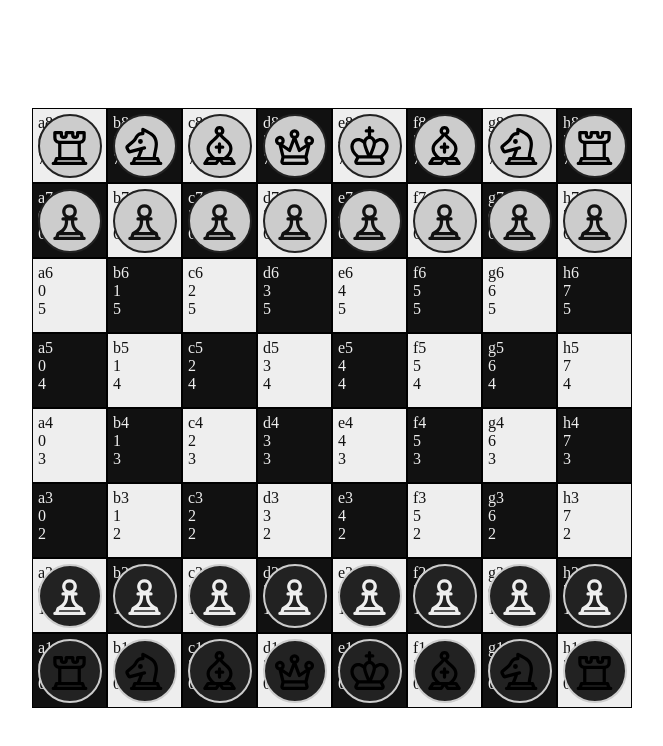
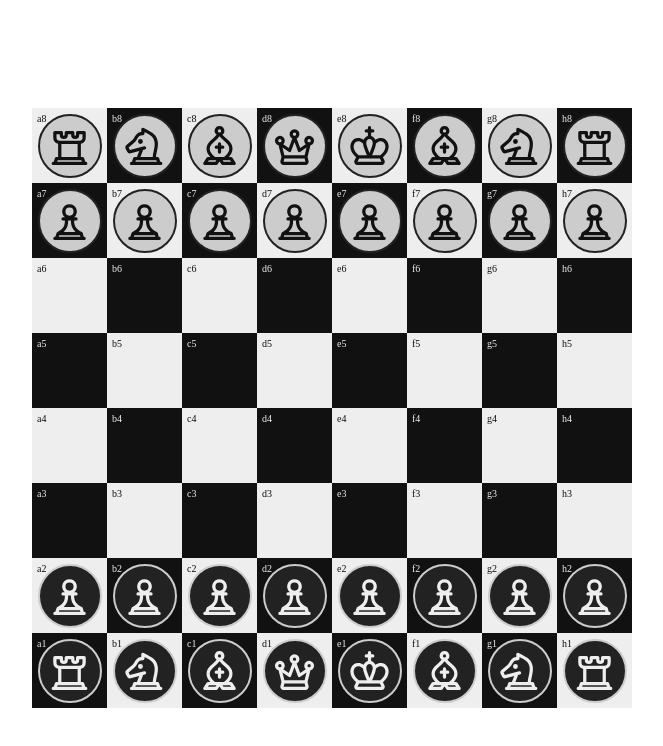
Before and after one commit to ADreamingTanuki/chess-app, a React (Vite) app: page / in a window 1280 px wide. Shown: the top 746 px of the page, without its empty margins (308-971 px from the left). Built offline with nearby package versions, Linux system fonts and the light colour scheme.

Commit message:
cleanup tiles and pieces

```diff
--- a/src/assets/svgr/Bishop.tsx
+++ b/src/assets/svgr/Bishop.tsx
@@ -9,7 +9,6 @@ const SvgBishop = (props: SVGProps<SVGSVGElement>) => (
     {...props}
   >
     <path
-      fill="#000"
       fillRule="evenodd"
       d="M11 3a1 1 0 1 1 2 0 1 1 0 0 1-2 0m1-3a3 3 0 0 0-1.772 5.42c-.692.88-1.534 1.635-2.417 2.426-.305.275-.616.553-.927.843C5.45 10.024 4 11.626 4 14c0 2.125 1.207 3.863 2.272 4.995l.004.005H5a1 1 0 0 0-.832.445l-2 3A1 1 0 0 0 3 24h7a1 1 0 0 0 .832-.445L12 21.803l1.168 1.752A1 1 0 0 0 14 24h7a1 1 0 0 0 .832-1.555l-2-3A1 1 0 0 0 19 19h-1.214C18.85 17.874 20 16.163 20 14c0-2.597-1.423-4.203-2.899-5.52-.35-.313-.697-.607-1.036-.893-.839-.71-1.626-1.377-2.28-2.176A3 3 0 0 0 12 0M9.043 9.432c.97-.867 2.075-1.853 2.964-3.05.874 1.143 1.957 2.055 2.905 2.855.303.255.593.499.857.735C17.126 11.184 18 12.284 18 14c0 1.462-.801 2.725-1.721 3.683A9.8 9.8 0 0 1 14.709 19H9.307a10.86 10.86 0 0 1-1.578-1.375C6.792 16.63 6 15.367 6 14c0-1.46.848-2.544 2.247-3.848q.375-.346.796-.72M9 21h1.132l-.667 1H4.869l.666-1zm6 0h-1.132l.667 1h4.596l-.666-1zm-2-10a1 1 0 1 0-2 0v1h-1a1 1 0 1 0 0 2h1v2a1 1 0 1 0 2 0v-2h1a1 1 0 1 0 0-2h-1z"
       clipRule="evenodd"
--- a/src/assets/svgr/King.tsx
+++ b/src/assets/svgr/King.tsx
@@ -9,7 +9,6 @@ const SvgKing = (props: SVGProps<SVGSVGElement>) => (
     {...props}
   >
     <path
-      fill="#000"
       fillRule="evenodd"
       d="M12 0a1 1 0 0 1 1 1v1h1a1 1 0 1 1 0 2h-1v2.134c1.187.329 2.116 1.234 2.61 2.402 1.179-.83 2.405-1.205 3.58-1.148 1.627.078 2.99.983 3.792 2.316 1.545 2.564.972 6.442-2.726 9.573l.915 1.829A2 2 0 0 1 19.382 24H4.618a2 2 0 0 1-1.789-2.894l.914-1.829c-3.697-3.13-4.27-7.009-2.725-9.573C1.82 8.37 3.183 7.466 4.81 7.388c1.175-.057 2.4.319 3.58 1.148C8.884 7.368 9.813 6.463 11 6.134V4h-1a1 1 0 1 1 0-2h1V1a1 1 0 0 1 1-1M8.013 10.81C6.84 9.692 5.75 9.345 4.907 9.385c-.904.044-1.687.538-2.176 1.35-.929 1.543-.853 4.53 2.61 7.265h5.103a70 70 0 0 1-.87-2.046 39 39 0 0 1-1.06-2.896c-.243-.78-.449-1.582-.501-2.248M13.556 18h5.104c3.462-2.735 3.538-5.722 2.61-7.264-.49-.813-1.273-1.307-2.177-1.35-.843-.041-1.934.306-3.106 1.424-.052.666-.257 1.468-.501 2.248a39 39 0 0 1-1.06 2.896 70 70 0 0 1-.87 2.046m4.826 2H5.618l-1 2h14.764zM12 16.569c.182-.421.378-.885.573-1.366.37-.912.734-1.877 1.004-2.741.28-.895.423-1.575.423-1.962l-.001-.09C13.959 8.88 12.96 8 12 8s-1.959.88-1.999 2.41L10 10.5c0 .387.144 1.067.423 1.962.27.864.634 1.829 1.004 2.74.195.482.39.946.573 1.367"
       clipRule="evenodd"
--- a/src/assets/svgr/Knight.tsx
+++ b/src/assets/svgr/Knight.tsx
@@ -9,7 +9,6 @@ const SvgKnight = (props: SVGProps<SVGSVGElement>) => (
     {...props}
   >
     <path
-      fill="#000"
       fillRule="evenodd"
       d="M10.501 1.154a1 1 0 0 1 1.002.002c.842.49 1.62.904 2.356 1.294l.524.28c.874.467 1.7.924 2.428 1.438 1.514 1.068 2.608 2.385 3.16 4.59.541 2.168.25 4.102-.129 5.903q-.106.506-.217.996c-.25 1.128-.489 2.205-.583 3.343H20a1 1 0 0 1 .949.684L21.72 22H22a1 1 0 1 1 0 2H4a1 1 0 1 1 0-2h.28l.771-2.316A1 1 0 0 1 6 19h1.323l1.446-3.616L3.54 16.76a2 2 0 0 1-2.298-1.04l-.796-1.592a1.994 1.994 0 0 1 .453-2.38c.808-.723 2.331-2.074 3.46-3.016.484-.403.842-.87 1.175-1.387.134-.208.258-.412.387-.627l.109-.18c.166-.273.345-.563.545-.842.404-.565.918-1.125 1.673-1.516.508-.263 1.085-.43 1.752-.498V2.02a1 1 0 0 1 .501-.866m.48 13.648a1 1 0 0 1-.053.57L9.478 19h7.56c.1-1.38.387-2.665.65-3.846q.105-.463.198-.905c.364-1.729.573-3.294.145-5.007-.42-1.676-1.194-2.609-2.372-3.44-.617-.436-1.344-.842-2.218-1.309l-.507-.27q-.448-.237-.933-.498v.928a1 1 0 0 1-1.038 1c-.874-.034-1.419.109-1.794.303-.374.194-.667.485-.966.904-.153.213-.3.448-.462.716l-.098.162c-.132.218-.276.456-.428.692-.388.601-.873 1.253-1.573 1.838a154 154 0 0 0-3.405 2.967l.795 1.591 8.715-2.293a1 1 0 0 1 .508 1.934zM7 21h12.28l.333 1H6.387l.334-1zm2.5-10a1.5 1.5 0 1 0 0-3 1.5 1.5 0 0 0 0 3"
       clipRule="evenodd"
--- a/src/assets/svgr/Queen.tsx
+++ b/src/assets/svgr/Queen.tsx
@@ -9,7 +9,6 @@ const SvgQueen = (props: SVGProps<SVGSVGElement>) => (
     {...props}
   >
     <path
-      fill="#000"
       fillRule="evenodd"
       d="M11 5a1 1 0 1 1 2 0 1 1 0 0 1-2 0m2.327 2.691a3 3 0 1 0-2.654 0L8.506 13.47l-3.44-2.294a3 3 0 1 0-2.874.714L3.969 19l-.628 2.515A2 2 0 0 0 5.28 24h13.438a2 2 0 0 0 1.94-2.485L20.032 19l1.777-7.11a3.001 3.001 0 1 0-2.874-.715l-3.44 2.294zM21 10a1 1 0 1 0 0-2 1 1 0 0 0 0 2M4 9a1 1 0 1 1-2 0 1 1 0 0 1 2 0m1.28 13 .5-2h12.44l.5 2zm14.122-8.733L18.22 18H5.781l-1.184-4.733 3.848 2.565a1 1 0 0 0 1.491-.48L12 9.847l2.064 5.503a1 1 0 0 0 1.49.481z"
       clipRule="evenodd"
--- a/src/assets/svgr/Rook.tsx
+++ b/src/assets/svgr/Rook.tsx
@@ -9,7 +9,6 @@ const SvgRook = (props: SVGProps<SVGSVGElement>) => (
     {...props}
   >
     <path
-      fill="#000"
       fillRule="evenodd"
       d="M2 4a1 1 0 0 1 1-1h4a1 1 0 0 1 1 1v1.5a.5.5 0 0 0 1 0V4a1 1 0 0 1 1-1h4a1 1 0 0 1 1 1v1.5a.5.5 0 0 0 1 0V4a1 1 0 0 1 1-1h4a1 1 0 0 1 1 1v3a4 4 0 0 1-3 3.874V19h1a1 1 0 0 1 .949.684L21.72 22H22a1 1 0 1 1 0 2H2a1 1 0 1 1 0-2h.28l.771-2.316A1 1 0 0 1 4 19h1v-8.126A4 4 0 0 1 2 7zm5 7v8h10v-8zM4.387 22h15.226l-.334-1H4.72zM4 5v2a2 2 0 0 0 2 2h12a2 2 0 0 0 2-2V5h-2v.5a2.5 2.5 0 0 1-5 0V5h-2v.5a2.5 2.5 0 0 1-5 0V5z"
       clipRule="evenodd"
--- a/src/components/board.tsx
+++ b/src/components/board.tsx
@@ -56,7 +56,7 @@ export default function Board(props: BoardProps): JSX.Element {
 
     for (let col = 0; col < NUM_COLUMNS; col++) {
       for (let row = 0; row < NUM_ROWS; row++) {
-        const i = col * NUM_ROWS + row;
+        const i = (col * NUM_ROWS) + row;
         grid.push(<Tile key={i} coordinate={new Coordinate(SQUARES[i])}/>);
       }
     }
--- a/src/components/piece.tsx
+++ b/src/components/piece.tsx
@@ -7,14 +7,10 @@ import * as SVG  from "../assets/svgr/index"
 // custom
 import { Team } from "../lib/chess-types";
 import Coordinate from "../lib/coordinate";
+import COLOUR from "../lib/colours";
 
 
 // STYLES ---------------------------------------------------------------------
-
-const COLOUR_BLACK_1 = '#111'
-const COLOUR_BLACK_2 = '#222'
-const COLOUR_WHITE_1 = '#eee'
-const COLOUR_WHITE_2 = '#ccc'
 
 const ICON_SCALE = '65%';
 
@@ -37,13 +33,13 @@ const STYLE_SHELL: CSSProperties = {
 }
 
 const STYLE_SHELL_BLACK: CSSProperties = {
-  backgroundColor: COLOUR_BLACK_2,
-  border: border(COLOUR_WHITE_2)
+  backgroundColor: COLOUR.BLACK_2,
+  border: border(COLOUR.WHITE_2)
 }
 
 const STYLE_SHELL_WHITE: CSSProperties = {
-  backgroundColor: COLOUR_WHITE_2,
-  border: border(COLOUR_BLACK_2)
+  backgroundColor: COLOUR.WHITE_2,
+  border: border(COLOUR.BLACK_2)
 }
 function styleOfOuter(coordinate: Coordinate, drawSize: number) {
   return {
@@ -71,10 +67,10 @@ function styleOfShell(team: Team) {
 
 function fillColourByTeam(team: Team) {
   if (team === 'black') {
-    return COLOUR_WHITE_1;
+    return COLOUR.WHITE_1;
   }
   else {
-    return COLOUR_BLACK_1;
+    return COLOUR.BLACK_1;
   }
 }
 
--- a/src/components/tile.tsx
+++ b/src/components/tile.tsx
@@ -1,22 +1,52 @@
 // react
-import { JSX, MouseEventHandler } from "react";
+import { CSSProperties, JSX } from "react";
 
 // custom
-import "../styles/tile.css"
 import Coordinate from "../lib/coordinate";
+import COLOUR from "../lib/colours";
+import { SquareColour } from "../lib/chess-types";
+
+
+// STYLES ---------------------------------------------------------------------
+
+const STYLE = {
+  TILE: {
+    padding: '5px',
+    display: 'flex',
+    flexDirection: 'column',
+    fontSize: '10px'
+  },
+  BLACK: {
+    backgroundColor: COLOUR.BLACK_1,
+    color: COLOUR.WHITE_1
+  },
+  WHITE: {
+    backgroundColor: COLOUR.WHITE_1,
+    color: COLOUR.BLACK_1
+  }
+}
+
+function buildStyle(colour: SquareColour): CSSProperties {
+  const selected = colour === 'black' ? STYLE.BLACK : STYLE.WHITE;
+  return {
+    ...STYLE.TILE,
+    ...selected
+  } as CSSProperties
+}
+
+
+// COMPONENT ------------------------------------------------------------------
 
 export interface TileProps {
   coordinate: Coordinate
-  // onClick: Function
 }
 
 export default function Tile(props: TileProps): JSX.Element {
-
   return (
-    <div className={`tile ${props.coordinate.colour()}`}>
+    <div style={buildStyle(props.coordinate.colour())}>
       <span>{props.coordinate.string}</span>
-      <span>{props.coordinate.column}</span>
-      <span>{props.coordinate.row}</span>
+      {/* <span>{props.coordinate.column}</span>
+      <span>{props.coordinate.row}</span> */}
     </div>
   )
 }
--- /dev/null
+++ b/src/lib/colours.ts
@@ -0,0 +1,9 @@
+
+const COLOUR = {
+  BLACK_1: '#111',
+  BLACK_2: '#222',
+  WHITE_1: '#eee',
+  WHITE_2: '#ccc'
+}
+
+export default COLOUR;
--- a/src/lib/coordinate.ts
+++ b/src/lib/coordinate.ts
@@ -1,5 +1,6 @@
 
 import { NUM_ROWS } from "./chess-constants";
+import { SquareColour } from "./chess-types";
 
 const COLUMN_TO_NUMBER_LOOKUP = new Map<string, number>(
   [
@@ -63,7 +64,7 @@ export default class Coordinate {
     }
   }
 
-  colour(): 'black' | 'white' {
+  colour(): SquareColour {
     if (this.column % 2 === 0) {
       return this.row % 2 === 0 ? "black" : "white";
     } else {
--- a/src/lib/piece-renderer.ts
+++ b/src/lib/piece-renderer.tsx
@@ -44,45 +44,54 @@ export default class RenderPieces {
     return this._pieces;
   }
 
-  toArray = (cellSize: number): JSX.Element[] =>
-    this._pieces.map(piece => {
+  toArray(cellSize: number): JSX.Element[] {
+    let k = -1;
+    return this._pieces.map(piece => {
+      k++;
       switch(piece.type) {
         case "king":
-          return PieceComponent.King({
-            position: piece.position,
-            drawSize: cellSize,
-            team: piece.team
-          });
+          return <PieceComponent.King
+            key={k}
+            position={piece.position}
+            drawSize={cellSize}
+            team={piece.team}
+          />;
         case "queen":
-          return PieceComponent.Queen({
-            position: piece.position,
-            drawSize: cellSize,
-            team: piece.team
-          });
+          return <PieceComponent.Queen
+            key={k}
+            position={piece.position}
+            drawSize={cellSize}
+            team={piece.team}
+          />;
         case "bishop":
-          return PieceComponent.Bishop({
-            position: piece.position,
-            drawSize: cellSize,
-            team: piece.team
-          });
+          return <PieceComponent.Bishop
+            key={k}
+            position={piece.position}
+            drawSize={cellSize}
+            team={piece.team}
+          />;
         case "knight":
-          return PieceComponent.Knight({
-            position: piece.position,
-            drawSize: cellSize,
-            team: piece.team
-          });
+          return <PieceComponent.Knight
+            key={k}
+            position={piece.position}
+            drawSize={cellSize}
+            team={piece.team}
+          />;
         case "rook":
-          return PieceComponent.Rook({
-            position: piece.position,
-            drawSize: cellSize,
-            team: piece.team
-          });
+          return <PieceComponent.Rook
+            key={k}
+            position={piece.position}
+            drawSize={cellSize}
+            team={piece.team}
+          />;
         case "pawn":
-          return PieceComponent.Pawn({
-            position: piece.position,
-            drawSize: cellSize,
-            team: piece.team
-          });
+          return <PieceComponent.Pawn
+            key={k}
+            position={piece.position}
+            drawSize={cellSize}
+            team={piece.team}
+          />;
       }
     });
+  }
 }
--- a/src/styles/tile.css
+++ /dev/null
@@ -1,20 +0,0 @@
-.tile {
-  padding: 5px;
-  display: flex;
-  flex-direction: column;
-  border: 1px black solid;
-}
-
-.black {
-  background-color: #111;
-  color: #eee;
-}
-
-/* .black span {
-  color: #;
-} */
-
-.white {
-  background-color: #eee;
-  color: #111;
-}
```
